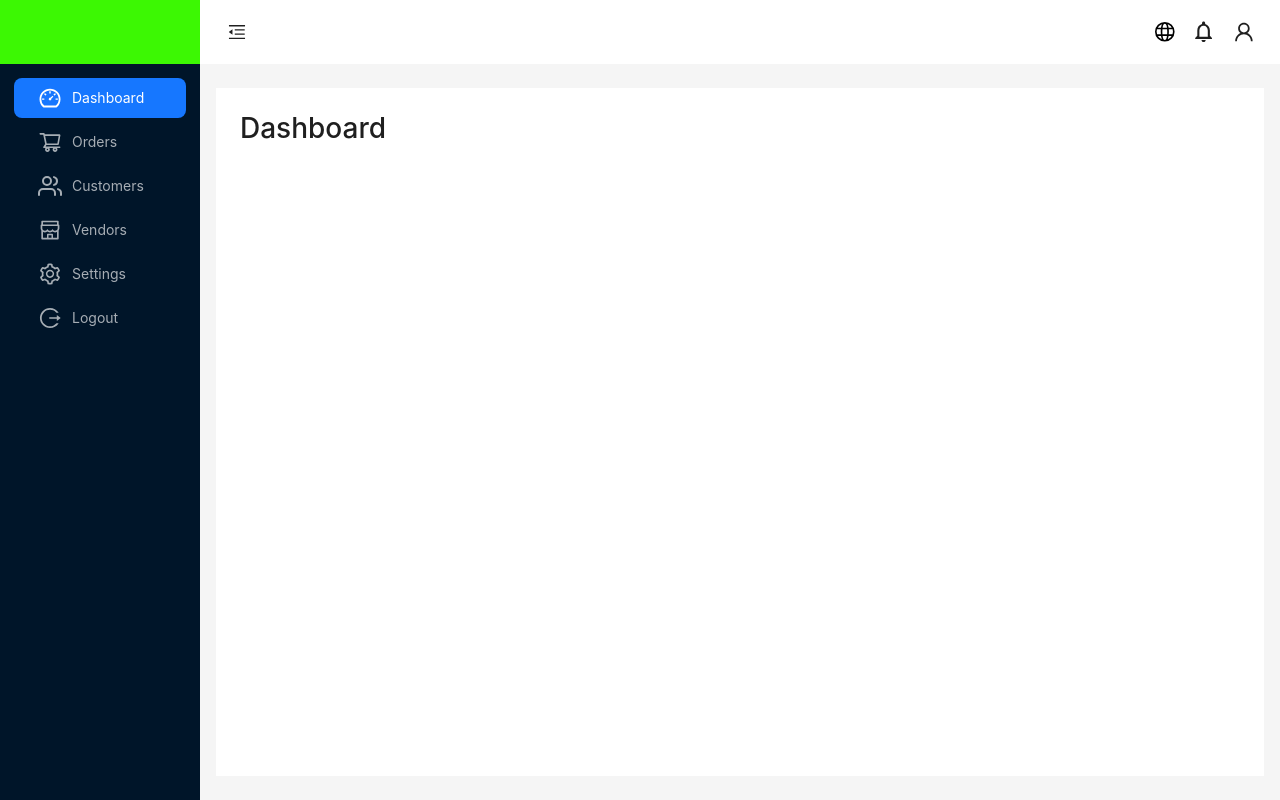
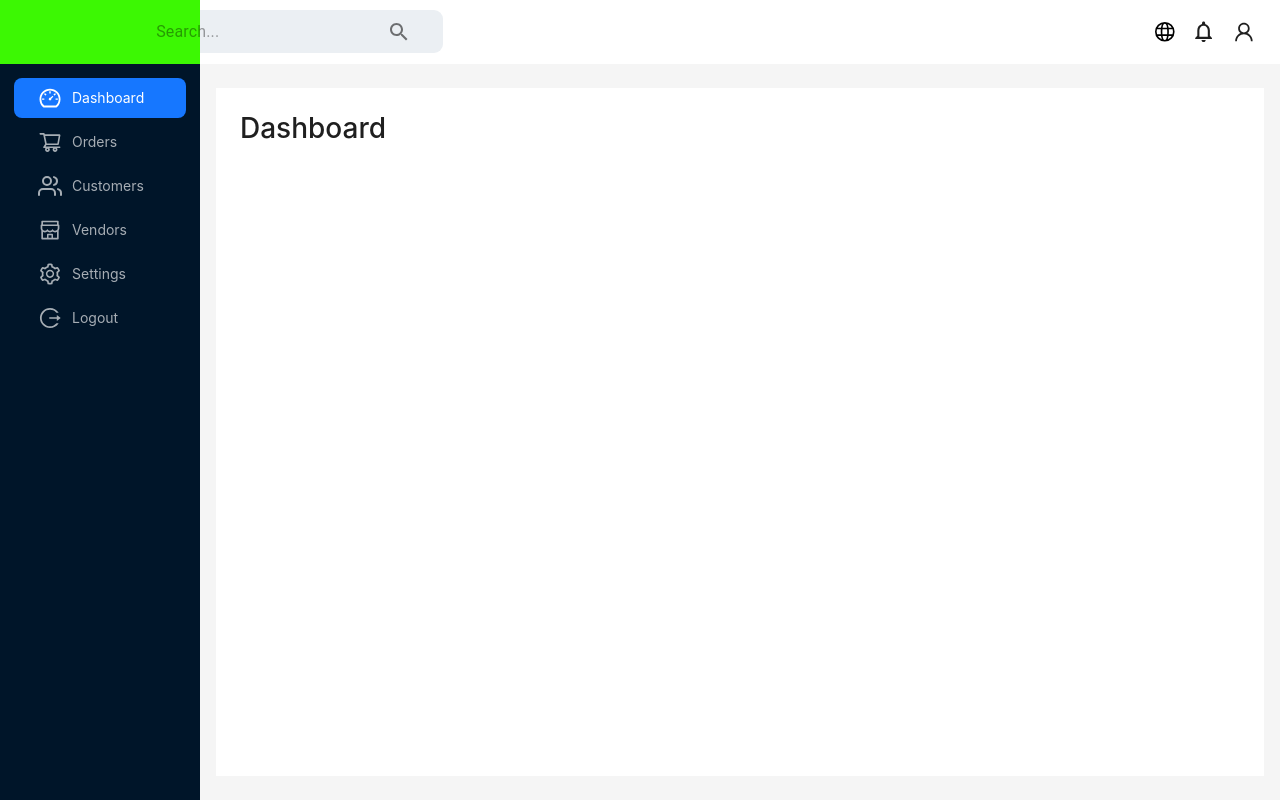
Before and after one commit to kaveenexe/-CSSE_WE_27-DS, a React (Create React App) app in the folder frontend/: page /dashboard in a window 1280 px wide. Built offline with nearby package versions, Linux system fonts and the light colour scheme.

Commit message:
Update admin.css

```diff
--- a/frontend/src/styles/admin.css
+++ b/frontend/src/styles/admin.css
@@ -47,9 +47,8 @@ body {
 }
 
 .search-bar {
-  margin-left: 60px;
-  margin-top: -57px;
-  width: 300px;
+  margin-left: -850px;
+  margin-top: 10px;
   height: fit-content;
   display: flex;
   background-color: #ebeff3;
```
